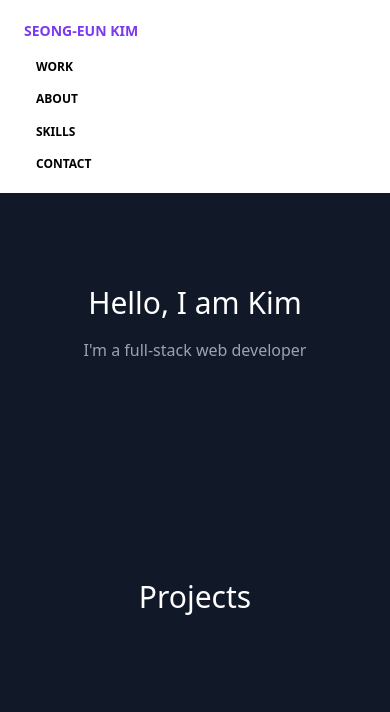
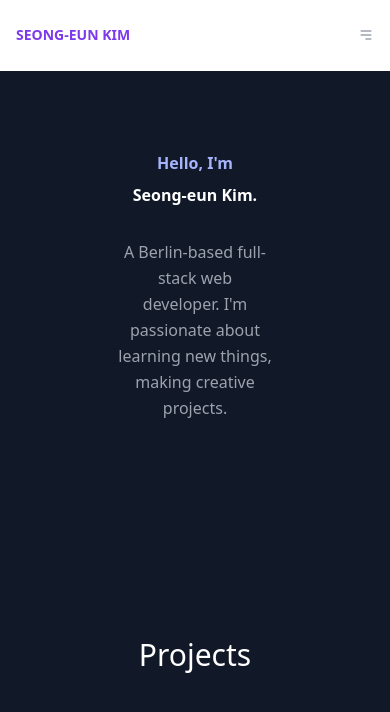
Before and after one commit to seongeunkimmy/portfolio, a React (Create React App) app: page / in a window 390 px wide. Shown: the top 712 px of the page. Built offline with nearby package versions, Linux system fonts and the light colour scheme.

Commit message:
responsive nav and intro completed

```diff
--- a/package.json
+++ b/package.json
@@ -9,6 +9,7 @@
     "@testing-library/user-event": "^12.8.3",
     "react": "^17.0.2",
     "react-dom": "^17.0.2",
+    "react-icons": "^4.2.0",
     "react-router-dom": "^5.3.0",
     "react-scripts": "4.0.3",
     "web-vitals": "^1.1.2"
--- a/src/components/About.js
+++ b/src/components/About.js
@@ -7,6 +7,7 @@ export default function About() {
          <div className="flex flex-col w-full mb-20">
             <h1 className="sm:text-4xl text-3xl font-medium title-font mb-4 text-white">About Me</h1>
             <span> A nerdy music maker who is getting into coding more and more everyday. I love to make something new creatively out of the great curiosity. </span>
+        {/* //CV here */}
         </div>
         </div>
         </section>
--- a/src/components/Intro.js
+++ b/src/components/Intro.js
@@ -4,9 +4,10 @@ export default function Intro() {
     return (
         <section id="intro">
          <div className="container mx-auto flex px-10 py-20 md:flex-row flex-col items-center">
-         <div className="lg:flex-grow md:w-1/2 lg:pr-24 md:pr-16 flex flex-col md:items-start md:text-left mb-16 md:mb-0 items-center text-center">
-            <h1 className="title-font sm:text-4xl text-3xl mb-4 font-large text-white">Hello, I am Kim</h1>
-            <span className="mb-8 leading-relaxed">I'm a full-stack web developer</span>
+         <div className="lg:flex-grow lg:pr-24 md:pr-16 flex flex-col md:items-start md:text-left mb-16 md:mb-0 items-center text-center">
+            <h4 className="text-indigo-300 font-bold mb-2">Hello, I'm </h4>
+            <h1 className="title-font lg:text-6xl mb-8 font-large text-white font-bold">Seong-eun Kim.</h1>
+            <span className="w-2/4 mb-8 sm:text-sm md:text 1xl lg:text-2xl leading-relaxed">A Berlin-based full-stack web developer. I'm passionate about learning new things, making creative projects. </span>
         </div>
         </div>
         </section>
--- a/src/components/Navbar.js
+++ b/src/components/Navbar.js
@@ -1,45 +1,47 @@
-import React, {useState} from 'react';
-
+import React, { useState } from 'react';
+import {HiMenuAlt3} from 'react-icons/hi';
 
 export default function Navbar() {
-   const [navOpen, setNavOpen] = useState(false);
+
+const [isOpen, setIsOpen] = useState(false);
+
+function handleClick() {
+   setIsOpen(!isOpen);
+}
+
     return (
         <div>
 
              {/* // eslint-disable-next-line  */}
 
-              <nav className="relative flex flex-wrap items-center justify-between px-2 py-3 bg-white mb-3">
-              <div className="container px-4 mx-auto flex flex-wrap items-center justify-between">
-              <div className="w-full relative flex justify-between lg:w-auto lg:static lg:block lg:justify-start">
-             <a href="/" className="text-sm font-bold leading-relaxed inline-block mr-4 py-2 whitespace-nowrap uppercase text-purple-600">
+              <nav className="flex flex-wrap items-center justify-between w-full px-4 py-4 bg-white md: py-0">
+              <div>
+              <a href="/" className="text-sm font-bold leading-relaxed inline-block mr-4 py-2 whitespace-nowrap uppercase text-purple-600">
                 Seong-eun Kim
              </a>
-             <button
-              className="text-white cursor-pointer text-xl leading-none px-3 py-1 border border-solid border-transparent rounded bg-transparent block lg:hidden outline-none focus:outline-none"
-              type="button"
-              onClick={() => setNavOpen(!navOpen)}
-            >
-              <i className="fas fa-bars"></i>
-            </button>
-            </div>
-            <div className={"lg:flex flex-grow items-center" + (navOpen ? "flex" : "hidden")}>
-                <ul className="flex flex-col lg:flex-row list-none lg:ml-auto">
-                    <li>
+             </div>
+
+           <HiMenuAlt3 className="block lg:hidden" onClick={handleClick}/>
+
+
+            <div className={`lg:flex ${isOpen ? "w-full block flex-grow lg:items-center lg:w-auto" : "hidden"} `}>
+                <ul className="text-sm lg:flex-grow flex flex-row justify-end">
+                    <li className="nav-item">
                     <a href="#projects" className="px-3 py-2 flex items-center text-xs uppercase font-bold leading-snug text-black hover:opacity-75" >
                     WORK
                  </a>
                     </li>
-                    <li>
+                    <li  className="nav-item">
                     <a href="#about" className="px-3 py-2 flex items-center text-xs uppercase font-bold leading-snug text-black hover:opacity-75" >
                     ABOUT
                  </a>
                     </li>
-                    <li>
+                    <li  className="nav-item">
                     <a href="#skills" className="px-3 py-2 flex items-center text-xs uppercase font-bold leading-snug text-black hover:opacity-75" >
                     SKILLS
                  </a>
                     </li>
-                    <li>
+                    <li  className="nav-item">
                     <a href="#contact" className="px-3 py-2 flex items-center text-xs uppercase font-bold leading-snug text-black hover:opacity-75" >
                     CONTACT
                  </a>
@@ -47,9 +49,6 @@ export default function Navbar() {
                 </ul>
             </div>
 
-
-                </div>
-
             </nav>
             </div>
     )
```
Also changed, not shown: 1 other file (tests, documents, lock files or other folders).
